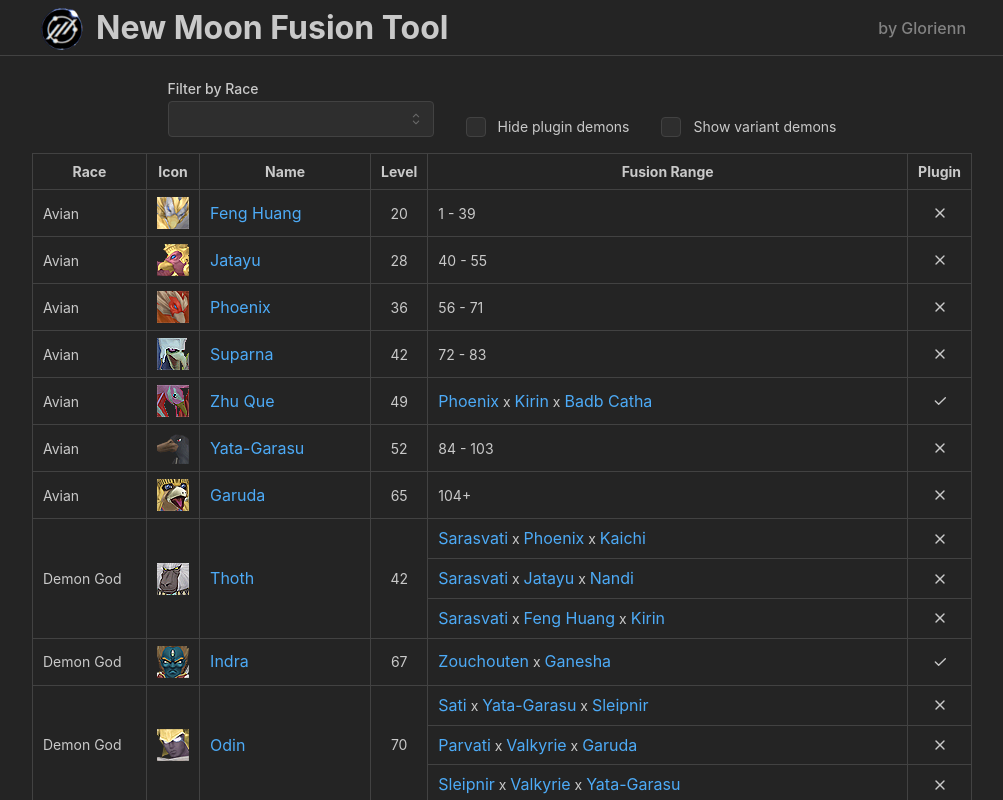
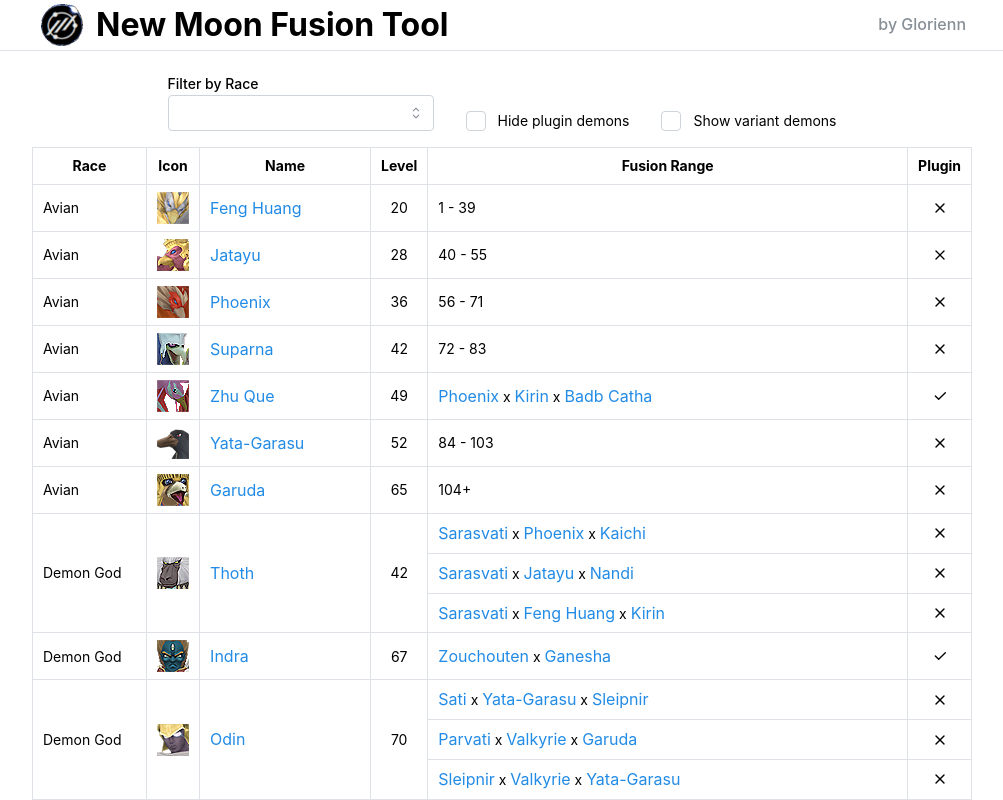
Before and after one commit to IuriTeixeira/NewMoon-Fusion-Tool, a Next.js app: page / in a window 1280 px wide. Shown: the top 800 px of the page, without its empty margins (138-1141 px from the left). Built offline with nearby package versions, Linux system fonts and the light colour scheme.

Commit message:
Fixed light theme preference issues

```diff
--- a/src/app/Components/DemonTableComponent.tsx
+++ b/src/app/Components/DemonTableComponent.tsx
@@ -59,36 +59,37 @@ export default function DemonTableComponent({ raceFilter, hidePlugins, displayVa
     let filteredDemonList: Demon[]
 
     if (raceFilter !== '') {
-        if(hidePlugins){
-            if(displayVariants){
+        if (hidePlugins) {
+            if (displayVariants) {
                 filteredDemonList = [...demonList, ...variantDemonList].filter((d: Demon) => d.Plugin[0] === false && d.Race === raceFilter)
-            }else{
+            } else {
                 filteredDemonList = demonList.filter((d: Demon) => d.Plugin[0] === false && d.Race === raceFilter)
             }
-        }else{
-            if(displayVariants){
+        } else {
+            if (displayVariants) {
                 filteredDemonList = [...demonList, ...variantDemonList].filter((demon: Demon) => demon.Race === raceFilter)
-            }else{
+            } else {
                 filteredDemonList = demonList.filter((demon: Demon) => demon.Race === raceFilter)
             }
         }
     } else {
-        if(hidePlugins){
-            if(displayVariants){
+        if (hidePlugins) {
+            if (displayVariants) {
                 filteredDemonList = [...demonList, ...variantDemonList].filter((d: Demon) => d.Plugin[0] === false)
-            }else{
+            } else {
                 filteredDemonList = demonList.filter((d: Demon) => d.Plugin[0] === false)
             }
-        }else{
-            if(displayVariants){
+        } else {
+            if (displayVariants) {
                 filteredDemonList = [...demonList, ...variantDemonList]
-            }else{
+            } else {
                 filteredDemonList = demonList
             }
         }
     }
 
     return (
+        <Table.ScrollContainer minWidth={500}>
             <Table withTableBorder withColumnBorders>
                 <Table.Thead>
                     <Table.Tr>
@@ -194,5 +195,6 @@ export default function DemonTableComponent({ raceFilter, hidePlugins, displayVa
                     })}
                 </Table.Tbody>
             </Table>
+        </Table.ScrollContainer>
     )
 }
--- a/src/app/Components/HeaderComponent.module.css
+++ b/src/app/Components/HeaderComponent.module.css
@@ -1,12 +1,12 @@
 .header {
-  height: 56px;
-  margin-bottom: 20px;
+  height: fit-content;
+  margin-bottom: 15px;
   background-color: var(--mantine-color-body);
   border-bottom: 1px solid light-dark(var(--mantine-color-gray-3), var(--mantine-color-dark-4));
 }
 
 .inner {
-  height: 56px;
+  height: fit-content;
   display: flex;
   justify-content: space-between;
   align-items: center;
--- a/src/app/Components/HeaderComponent.tsx
+++ b/src/app/Components/HeaderComponent.tsx
@@ -7,7 +7,7 @@ export default function HeaderComponent() {
         <header className={classes.header}>
             <Container size="md" className={classes.inner}>
                 <Link href={'/'}>
-                    <Flex align={'flex-end'} justify={'flex-start'} gap={'xs'}>
+                    <Flex align={'center'} justify={'flex-start'} gap={'xs'}>
                         <Image src={`/NewMoonLogo.png`} alt='New Moon Logo' w={48} h={48} /> <h1>New Moon Fusion Tool</h1>
                     </Flex>
                 </Link>
--- a/src/app/fusions/page.tsx
+++ b/src/app/fusions/page.tsx
@@ -23,7 +23,7 @@ function FusionsContent() {
     const elementCombinations: FusionData = racesData.find((targetRace) => targetRace.Race === demon.Race) as FusionData
 
     return (
-        <Flex align='center' justify='center'>
+        <Flex align='center' justify='center' m={'lg'}>
             <SimpleGrid cols={1} spacing={'lg'}>
                 <Button fullWidth component="a" href="/">
                     Back to List
--- a/src/app/layout.tsx
+++ b/src/app/layout.tsx
@@ -20,7 +20,7 @@ export default function RootLayout({
                 <ColorSchemeScript />
             </head>
             <body>
-                <MantineProvider defaultColorScheme="dark">
+                <MantineProvider defaultColorScheme="auto">
                     <HeaderComponent/>
                     {children}
                 </MantineProvider>
--- a/src/app/page.tsx
+++ b/src/app/page.tsx
@@ -11,7 +11,7 @@ export default function Home() {
     const [displayVariants, setDisplayVariants] = useState<boolean>(false)
 
     return (
-        <Flex align='center' justify='center'>
+        <Flex align='center' justify='center' m={'lg'}>
             <SimpleGrid cols={1}>
                 <FilterComponent raceFilter={raceFilter} setRaceFilter={setRaceFilter} hidePlugins={hidePlugins} setHidePlugins={setHidePlugins} displayVariants={displayVariants} setDisplayVariants={setDisplayVariants} />
                 <DemonTableComponent raceFilter={raceFilter} hidePlugins={hidePlugins} displayVariants={displayVariants} />
```
Lines whose indentation alone changed are shown as unchanged.
